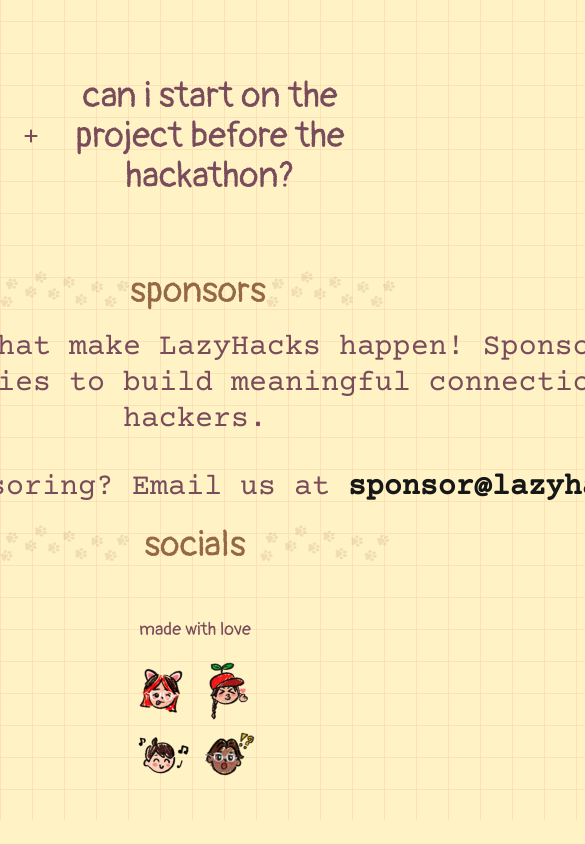
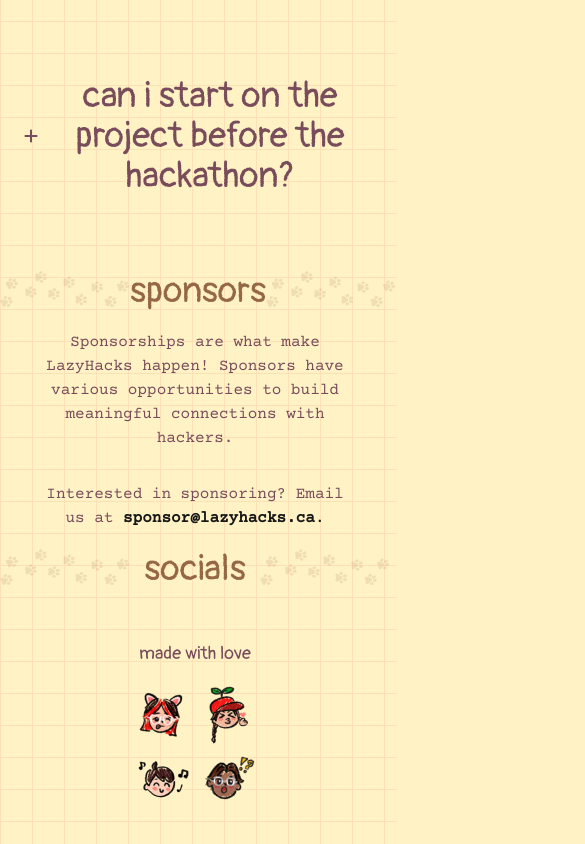
Before and after one commit to LazyHacks/lazyhacks-website, a Next.js app: page / in a window 390 px wide. Shown: the part 2763-3607 px from the top of the page, 585 px wide, since content can reach past the window. Before the commit the page ends 3583 px from the top, so only its background shows below. Built offline with nearby package versions, Linux system fonts and the light colour scheme.

Commit message:
feat: responsive size and width for Sponsors text

```diff
--- a/src/app/sections/Sponsors.tsx
+++ b/src/app/sections/Sponsors.tsx
@@ -9,7 +9,7 @@ const Sponsors = () => {
         <h2 className="text-4xl md:text-7xl font-display text-section-brown">sponsors</h2>
         <img className="w-1/3" src="./images/sections/dogprints.png"></img>
       </div>
-      <div className="font-body text-3xl text-nav-brown w-[72rem]">
+      <div className="font-body md:text-xl lg:text-2xl text-nav-brown w-5/6 xl:w-3/4">
         <p>
           Sponsorships are what make LazyHacks happen! Sponsors have various opportunities to build meaningful
           connections with hackers.
```
